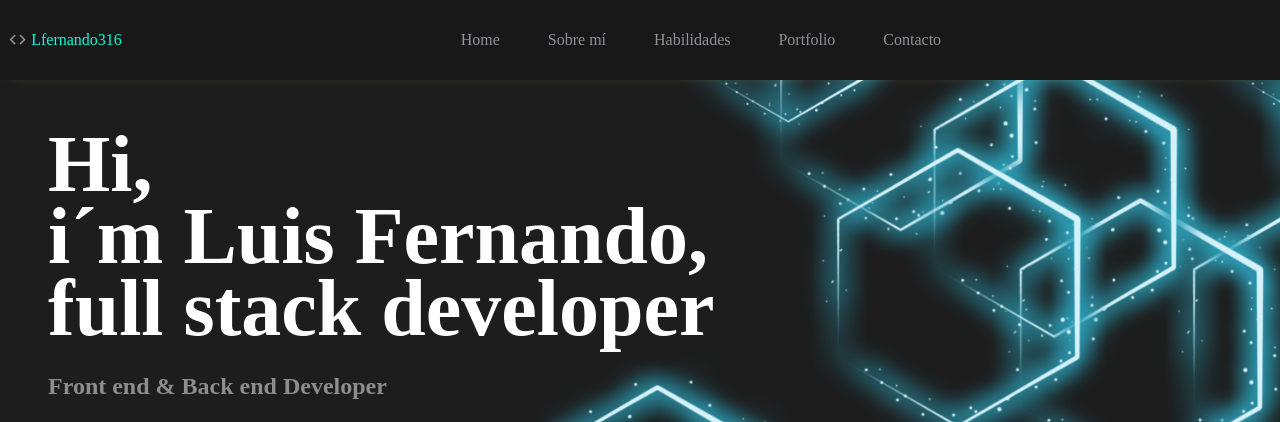
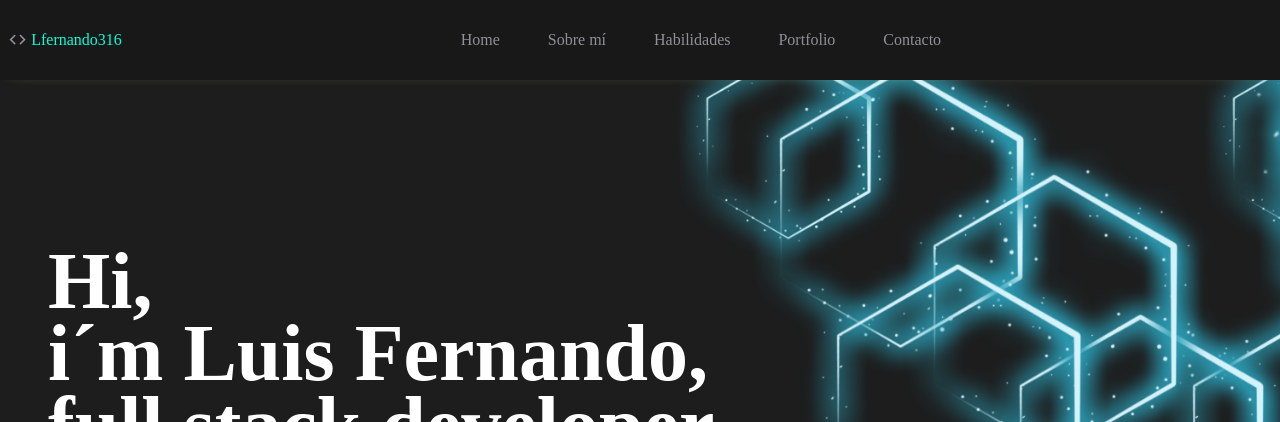
Before and after one commit to lfernando316/portafolio_cv, a plain HTML site: page index.html in a window 1280 px wide. Shown: the top 422 px of the page. Drawn offline with nearby package versions, Linux system fonts and the light colour scheme.

Commit message:
arreglo min 100vh about

```diff
--- a/styles/style.css
+++ b/styles/style.css
@@ -155,10 +155,11 @@ img {
 .home{
   display: flex;
   flex-direction: column;
-  justify-content: left;
+  justify-content: center;
   align-items: flex-start;
   padding: 3rem;
   max-width: 1320px;
+  min-height: 100vh;
   margin: 0 auto;
   background-image: url(/assets/img/Lovepik_com-401428856-polygonal-line-light-effect-background.png);
   background-size: cover;
```
